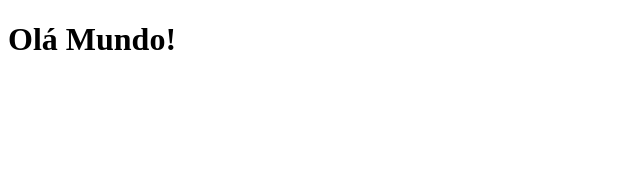
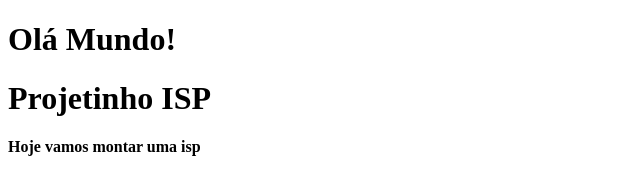
Before and after one commit to gusmariz/Teste-Pull-Request, a plain HTML site: page index.html in a window 1280 px wide. Shown: the whole page, without its empty margins (0-640 px from the left). Drawn offline with Linux system fonts and the light colour scheme.

Commit message:
add featura-teste

```diff
--- a/index.html
+++ b/index.html
@@ -7,5 +7,7 @@
 </head>
 <body>
   <h1>Olá Mundo!</h1>
+  <h1>Projetinho ISP</h1>
+<p><strong>Hoje vamos montar uma isp</strong></p>
 </body>
 </html>
--- /dev/null
+++ b/scritp.js
@@ -0,0 +1 @@
+console.log("Ola meu nobre")
```
